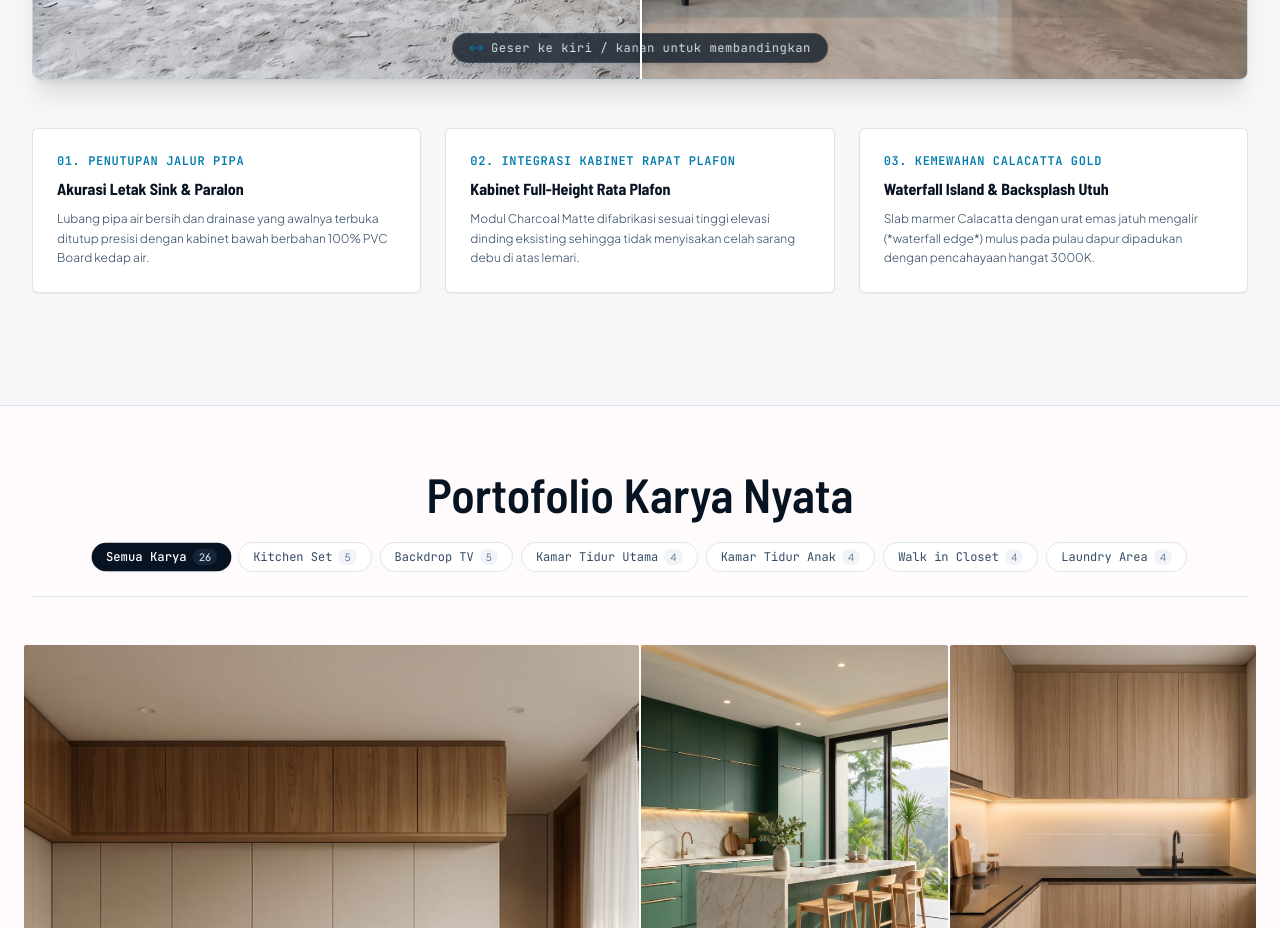
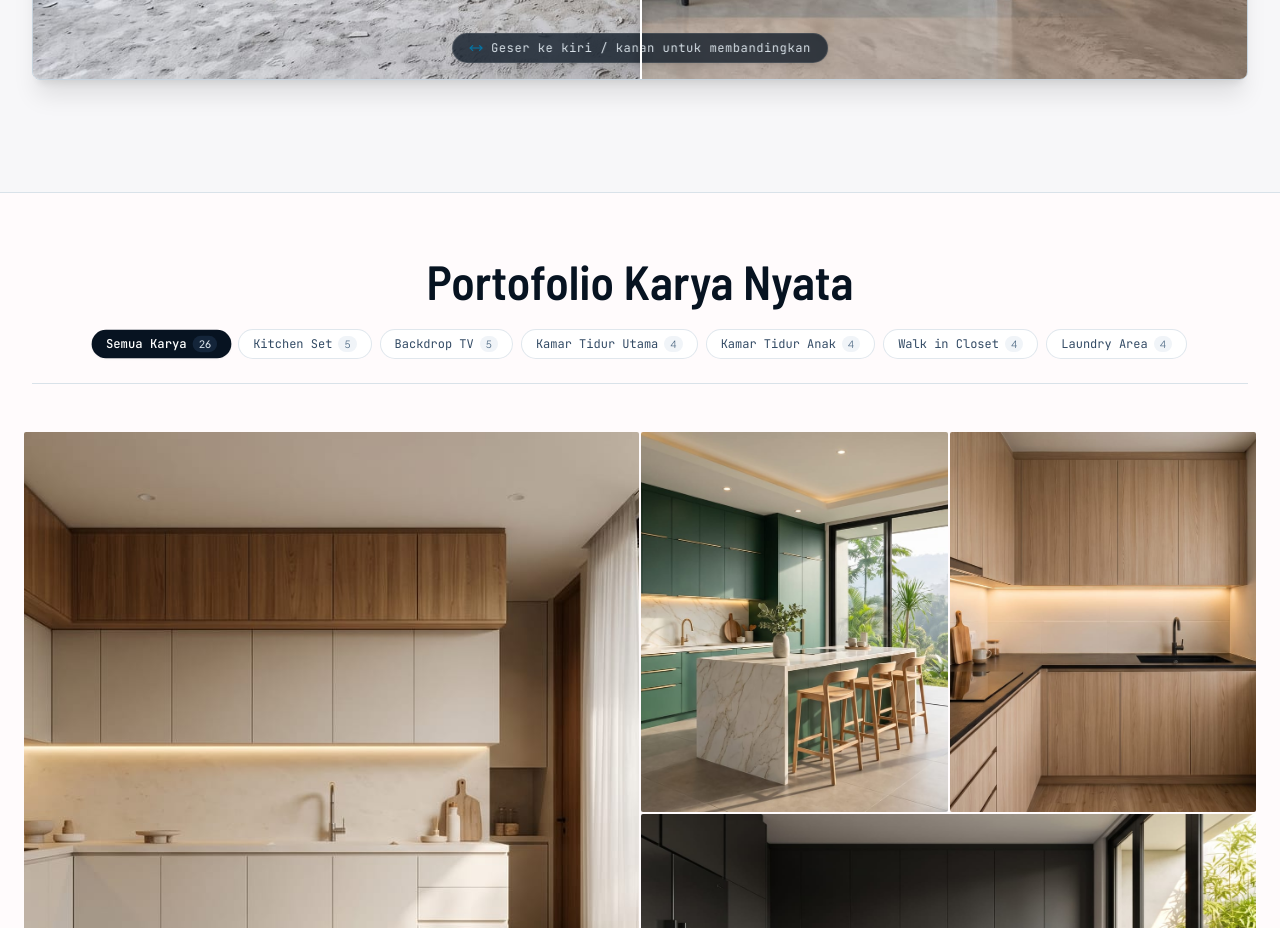
Before and after one commit to salmanalifandiibnu/arsistudiointerior, a React (Vite) app: page / in a window 1280 px wide. Shown: the part 4260-5188 px from the top of the page. Built offline with nearby package versions, Linux system fonts and the light colour scheme.

Commit message:
refactor: remove 3 highlight cards below before-after slider across all devices

```diff
--- a/src/components/PrecisionSliderSection.tsx
+++ b/src/components/PrecisionSliderSection.tsx
@@ -176,49 +176,6 @@ export const PrecisionSliderSection: React.FC = () => {
           </div>
         </ScrollReveal>
 
-        {/* 3 Key Architectural Highlights from this Transformation */}
-        <ScrollReveal delay={180}>
-          <div className="grid grid-cols-1 md:grid-cols-3 gap-6 mt-10 sm:mt-12">
-
-            <div className="p-6 rounded-md bg-white border border-studio-200/90 shadow-sm space-y-2">
-              <span className="font-mono text-xs text-accent font-semibold uppercase tracking-wider block">
-                01. Penutupan Jalur Pipa
-              </span>
-              <h4 className="font-heading text-base font-bold text-studio-950">
-                Akurasi Letak Sink & Paralon
-              </h4>
-              <p className="text-xs text-studio-600 font-light leading-relaxed">
-                Lubang pipa air bersih dan drainase yang awalnya terbuka ditutup presisi dengan kabinet bawah berbahan 100% PVC Board kedap air.
-              </p>
-            </div>
-
-            <div className="p-6 rounded-md bg-white border border-studio-200/90 shadow-sm space-y-2">
-              <span className="font-mono text-xs text-accent font-semibold uppercase tracking-wider block">
-                02. Integrasi Kabinet Rapat Plafon
-              </span>
-              <h4 className="font-heading text-base font-bold text-studio-950">
-                Kabinet Full-Height Rata Plafon
-              </h4>
-              <p className="text-xs text-studio-600 font-light leading-relaxed">
-                Modul Charcoal Matte difabrikasi sesuai tinggi elevasi dinding eksisting sehingga tidak menyisakan celah sarang debu di atas lemari.
-              </p>
-            </div>
-
-            <div className="p-6 rounded-md bg-white border border-studio-200/90 shadow-sm space-y-2">
-              <span className="font-mono text-xs text-accent font-semibold uppercase tracking-wider block">
-                03. Kemewahan Calacatta Gold
-              </span>
-              <h4 className="font-heading text-base font-bold text-studio-950">
-                Waterfall Island & Backsplash Utuh
-              </h4>
-              <p className="text-xs text-studio-600 font-light leading-relaxed">
-                Slab marmer Calacatta dengan urat emas jatuh mengalir (*waterfall edge*) mulus pada pulau dapur dipadukan dengan pencahayaan hangat 3000K.
-              </p>
-            </div>
-
-          </div>
-        </ScrollReveal>
-
       </div>
     </section>
   );
```
